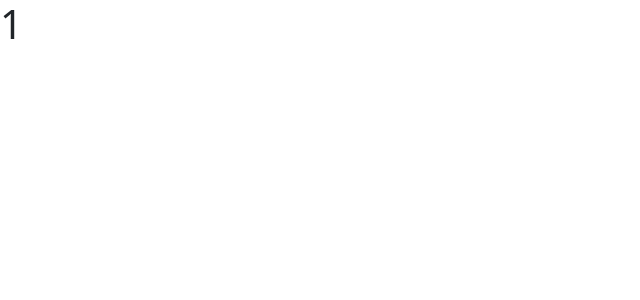
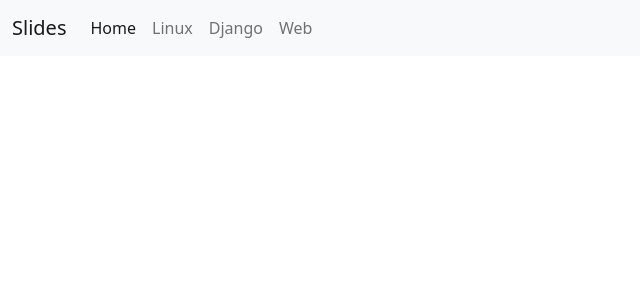
Before and after one commit to WXLyndon/react-route-app, a React (Create React App) app: page / in a window 1280 px wide. Shown: the top 300 px of the page, without its empty margins (0-640 px from the left). Built offline with nearby package versions, Linux system fonts and the light colour scheme.

Commit message:
Implement the Navbar component.

```diff
--- a/src/components/App.jsx
+++ b/src/components/App.jsx
@@ -1,9 +1,14 @@
 import React, { Component } from "react";
+import Navbar from "./Navbar";
 
 class App extends Component {
   state = {};
   render() {
-    return <h1>1</h1>;
+    return (
+      <React.Fragment>
+        <Navbar />
+      </React.Fragment>
+    );
   }
 }
 
--- /dev/null
+++ b/src/components/Navbar.jsx
@@ -0,0 +1,45 @@
+import React, { Component } from "react";
+
+class Navbar extends Component {
+  state = {};
+  render() {
+    return (
+      <nav className="navbar navbar-expand-lg navbar-light bg-light">
+        <div className="container-fluid">
+          <a className="navbar-brand" href="/">
+            Slides
+          </a>
+          <button
+            className="navbar-toggler"
+            type="button"
+            data-bs-toggle="collapse"
+            data-bs-target="#navbarNavAltMarkup"
+            aria-controls="navbarNavAltMarkup"
+            aria-expanded="false"
+            aria-label="Toggle navigation"
+          >
+            <span className="navbar-toggler-icon"></span>
+          </button>
+          <div className="collapse navbar-collapse" id="navbarNavAltMarkup">
+            <div className="navbar-nav">
+              <a className="nav-link active" aria-current="page" href="/">
+                Home
+              </a>
+              <a className="nav-link" href="/linux">
+                Linux
+              </a>
+              <a className="nav-link" href="/django">
+                Django
+              </a>
+              <a className="nav-link" href="/web">
+                Web
+              </a>
+            </div>
+          </div>
+        </div>
+      </nav>
+    );
+  }
+}
+
+export default Navbar;
--- a/src/index.js
+++ b/src/index.js
@@ -3,7 +3,7 @@
 import { BrowserRouter } from "react-router-dom";
 import "./index.css";
 import App from "./components/App";
-import "bootstrap/dist/css/bootstrap.css";
+import "bootstrap/dist/css/bootstrap.min.css";
 
 const root = ReactDOM.createRoot(document.getElementById("root"));
 root.render(
```
